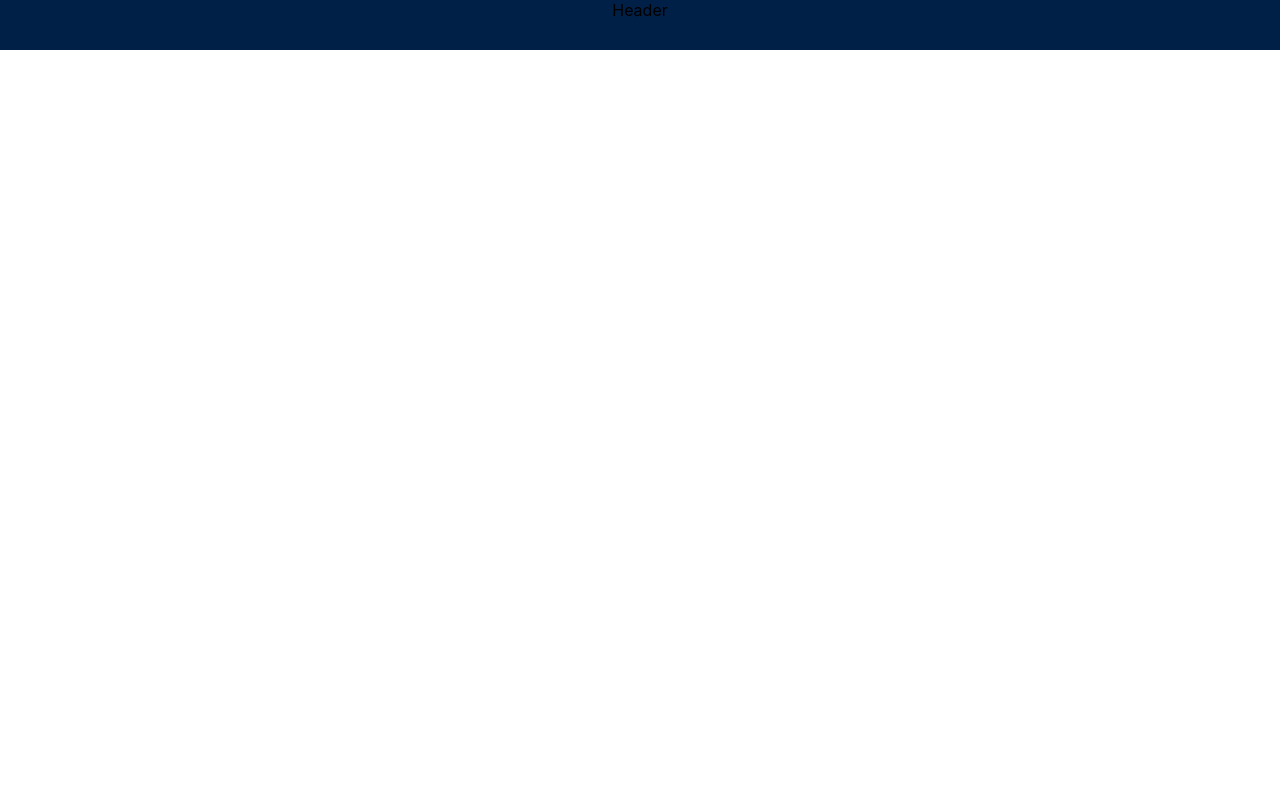
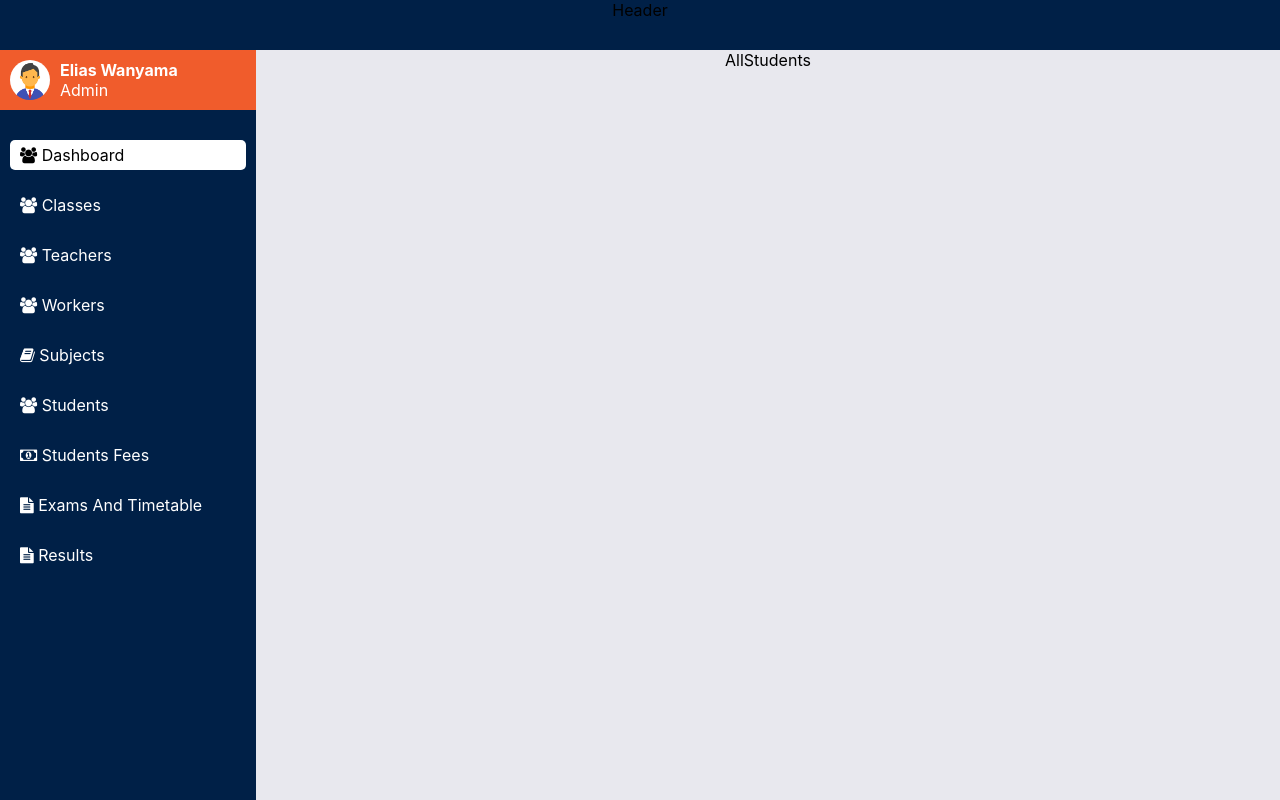
Before and after one commit to wanyaxeli/school_management_system, a React (Create React App) app: page /allstudents in a window 1280 px wide. Before the commit this address had no page. Built offline with nearby package versions, Linux system fonts and the light colour scheme.

Commit message:
added students

```diff
--- a/src/components/AppRoutes.js
+++ b/src/components/AppRoutes.js
@@ -1,6 +1,7 @@
 import React from 'react'
 import {Route,Routes} from 'react-router-dom'
 import AddStudents from '../pages/AddStudents'
+import AllStudents from '../pages/AllStudents'
 import Dashboard from '../pages/Dashboard'
 import Home from '../pages/Home'
 import Students from '../pages/Students'
@@ -12,6 +13,7 @@ export default function AppRoutes() {
             <Route index element={<Dashboard/>}/>
             <Route path='/students' element={<Students/>}/>
             <Route path='/addstudents' element={<AddStudents/>}/>
+            <Route path='/allstudents' element={<AllStudents/>}/>
         </Route>
     </Routes>
   )
--- /dev/null
+++ b/src/pages/AllStudents.js
@@ -0,0 +1,7 @@
+import React from 'react'
+
+export default function AllStudents() {
+  return (
+    <div>AllStudents</div>
+  )
+}
--- a/src/pages/Students.js
+++ b/src/pages/Students.js
@@ -5,9 +5,12 @@ export default function Students() {
     const handleAddStudent=()=>{
         navigate('/addstudents')
     }
+    const handleAllStudent=()=>{
+        navigate('/allstudents')
+    }
   return (
     <div className='studentsWrapper'>
-       <div className='studentcard1'>
+       <div onClick={handleAllStudent} className='studentcard1'>
         <h4>view all students</h4>
         <i className="fa fa-eye" aria-hidden="true"></i>
        </div>
```
